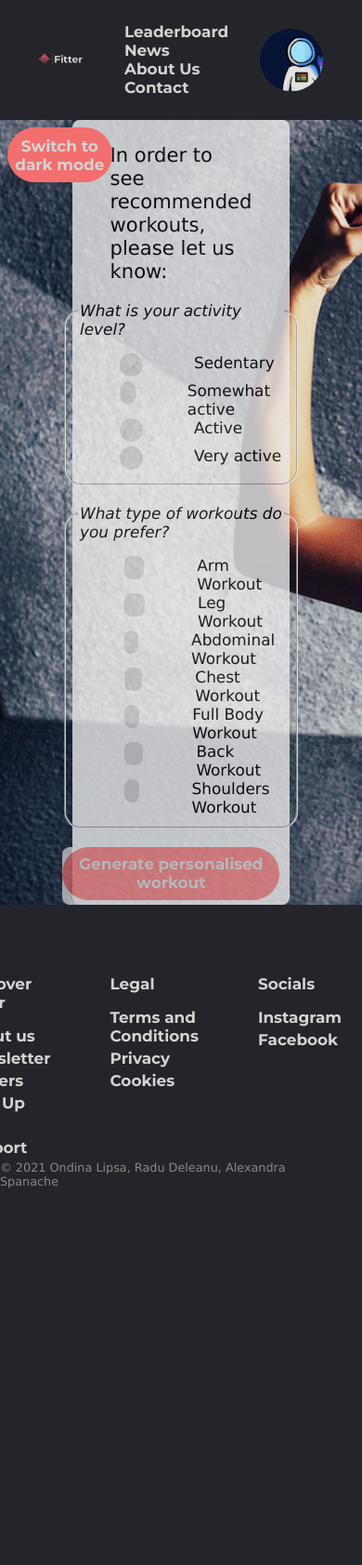
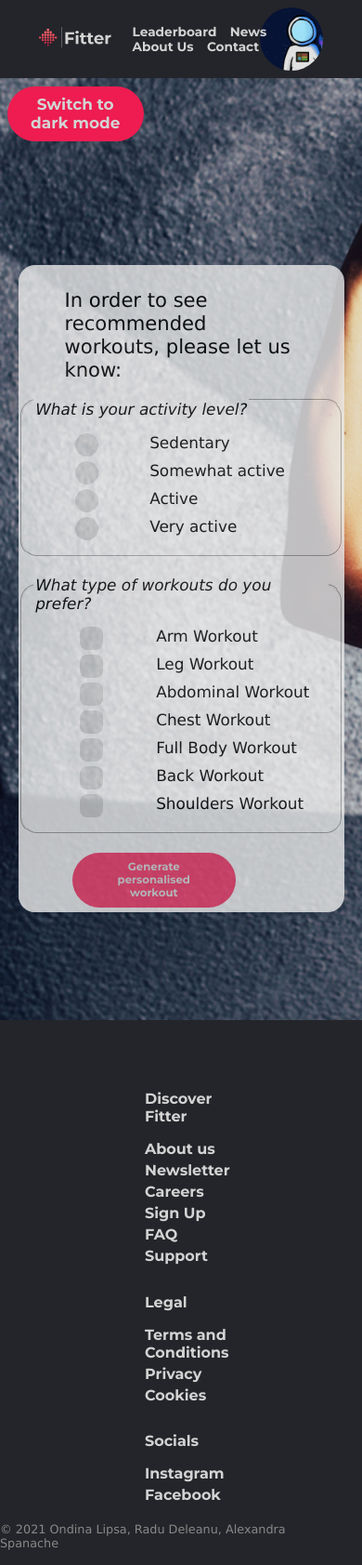
Before and after one commit to olipsa/Workout-Generator-Website, a PHP site: page /Workout-Generator.html in a window 390 px wide. Shown: the whole page at 93% size. Before the commit the page ends 1278 px from the top, so only its background shows below. Run offline with PHP 8.4, Linux system fonts and the light colour scheme.

Commit message:
Made header + footer responsive

```diff
--- a/Workout-Generator.css
+++ b/Workout-Generator.css
@@ -9,7 +9,7 @@ html, body {
 li, a, button,h1 {
     font-family: 'Montserrat', sans-serif;
     font-weight: 700;
-    font-size: 2vh;
+    font-size: 1em;
     color: #D3D3D3;
     text-decoration: none;
 }
@@ -19,12 +19,16 @@ body{
     background-color: #24252A;
     color:black;
 }
+header{
+    position: relative;
+    padding: 1vh 5vh;
+}
+
 .top-menu{
     background-color: #24252A;
     display: flex;
     justify-content: space-between;
     align-items: center;
-    padding: 1vh 5vh ;
 }
 .top-menu .site-logo{
     cursor: pointer;
@@ -32,17 +36,24 @@ body{
 .top-menu img{
     width:12vw;
 }
-.top-menu .menu li{
+.header .menu{
+    list-style: none;
+    position: absolute;
+    top: 50%;
+    left: 50%;
+    transform: translate(-50%, -50%);
+}
+.header .menu li{
     display: inline-block;
-    padding: 0 5px;
+    padding: 0 0.6vh;
 
 }
 
-.top-menu .menu li a{
+.header .menu li a{
     transition: all 0.3s ease 0s;
 }
 
-.top-menu .menu li a:hover{
+.header .menu li a:hover{
     color: #F26F6D;
 }
 .profile-menu{
@@ -54,12 +65,9 @@ body{
     position: absolute;
     bottom:73vh;
     right: 3em;
+    font-size: 2vh;
 
 
-}
-.profile-menu:before{
-    border: 8px solid transparent;
-    border-bottom: 8px solid #24252A;
 }
 .profile-menu .menu{
     display: flex;
@@ -95,8 +103,8 @@ ul.menu {
 }
 
 .main button{
-    padding: 1vh 1vh;
-    background-color: rgba(242,111,109,1);
+    padding: 1vh 3vh;
+    background-color: rgba(238,28,80,1);
     border: none;
     border-radius: 30px;
     cursor: pointer;
@@ -105,7 +113,7 @@ ul.menu {
 }
 
 .main button:hover{
-    background-color: rgba(238,28,80,1);
+    background-color: rgba(242,111,109,1);
 }
 .main button:focus{
     outline: none;
@@ -134,7 +142,7 @@ ul.menu {
 
 }
 .main .form-generator .button:hover{
-    background-color: rgba(238,28,80,1);
+    background-color: rgba(242,111,109,1);
     border: none;
     border-radius: 30px;
 
@@ -171,7 +179,7 @@ ul.menu {
     justify-content: center;
     align-items: center;
     flex-direction: column;
-    border-radius: 8px;
+    border-radius: 18px;
     position: relative;
     max-width: 60vw;
 
@@ -248,10 +256,10 @@ ul.menu {
 
 /* When the checkbox is checked, add a blue background */
 .checkbox-container input:checked ~ .checkbox-checkmark {
-    background-color: rgba(242,111,109,1);
+    background-color: rgba(238,28,80,1);
 }
 .radio-container input:checked ~ .radio-checkmark {
-    background-color: rgba(242,111,109,1);
+    background-color: rgba(238,28,80,1);
 }
 
 /* Create the checkmark/indicator (hidden when not checked) */
@@ -307,12 +315,39 @@ ul.menu {
     flex-wrap: nowrap;
     margin: 0 auto;
 }
+@media screen and (max-width: 550px){
+    .main .form-generator{
+        margin-top: 30vh;
+        margin-bottom: 20vh;
+        max-width: 90vw;
+    }
+    .footer{
+        display: flex;
+        flex-direction: column;
+        align-items: center;
+    }
+    .main .button{
+        font-size: 3vw;
+        align-self: center;
+        margin-left:25%;
+    }
+    .top-menu img{
+        width:20vw;
+    }
+    .header{
+        font-size: 3.5vw;
+    }
+    .main{
+        height: 120vh;
+    }
+}
 
 .footer-heading{
     display: flex;
     align-items: flex-start;
     flex-direction: column;
-    margin-right: 4rem;
+    width:20vw;
+    margin-bottom: 1rem;
 }
 
 .footer-heading h1{
--- a/Workout-Generator.html
+++ b/Workout-Generator.html
@@ -12,6 +12,10 @@
         <a href="homepage.html" class="site-logo">
             <img src="logo_dark_mode.png" alt="logo" >
         </a>
+        <section class="profile-picture-container">
+            <button class="profile-picture" onclick="showMenu()"></button>
+        </section>
+    </section>
         <nav class="menu">
             <ul role="menu">
                 <li role="menuitem">
@@ -28,10 +32,6 @@
                 </li>
             </ul>
         </nav>
-        <section class="profile-picture-container">
-            <button class="profile-picture" onclick="showMenu()"></button>
-        </section>
-    </section>
 </header>
 
 <main class="main">
```
Also changed, not shown: Available-Workouts.css (+31 -6 lines), Available-Workouts.html (+5 -2 lines), WorkoutPage1.css (+47 -17 lines), WorkoutPage1.html (+7 -7 lines), homepage.css (+13 -2 lines).
